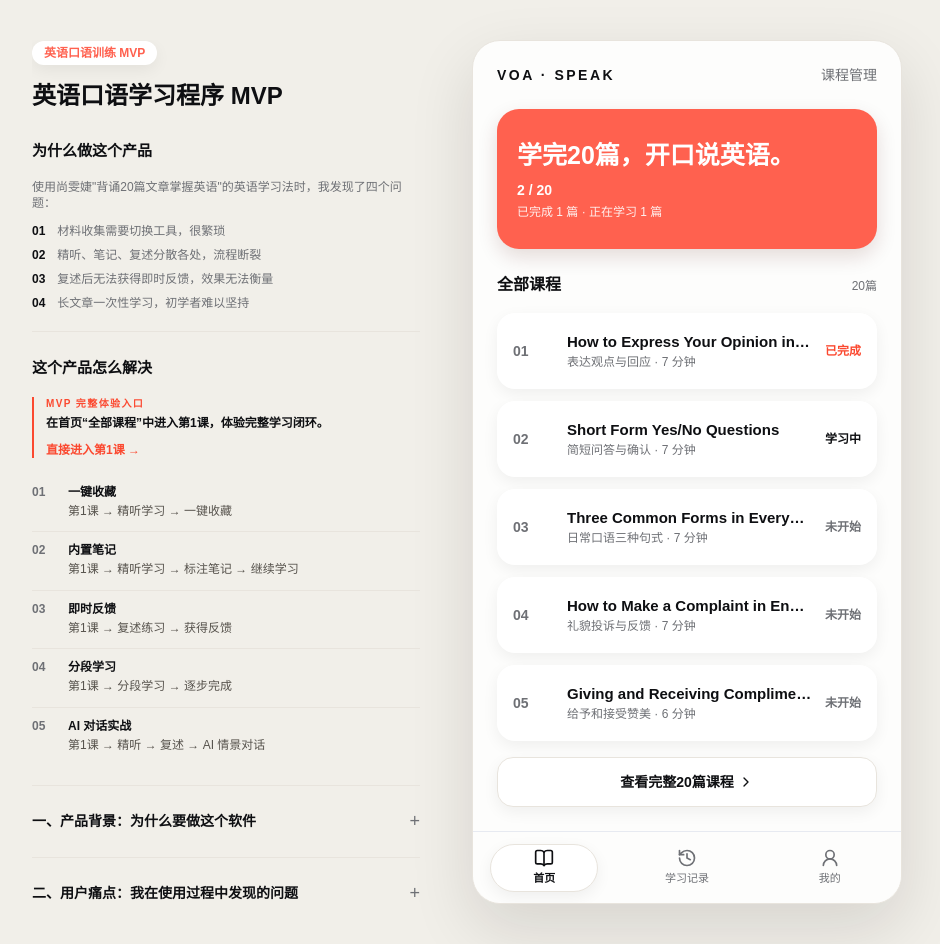
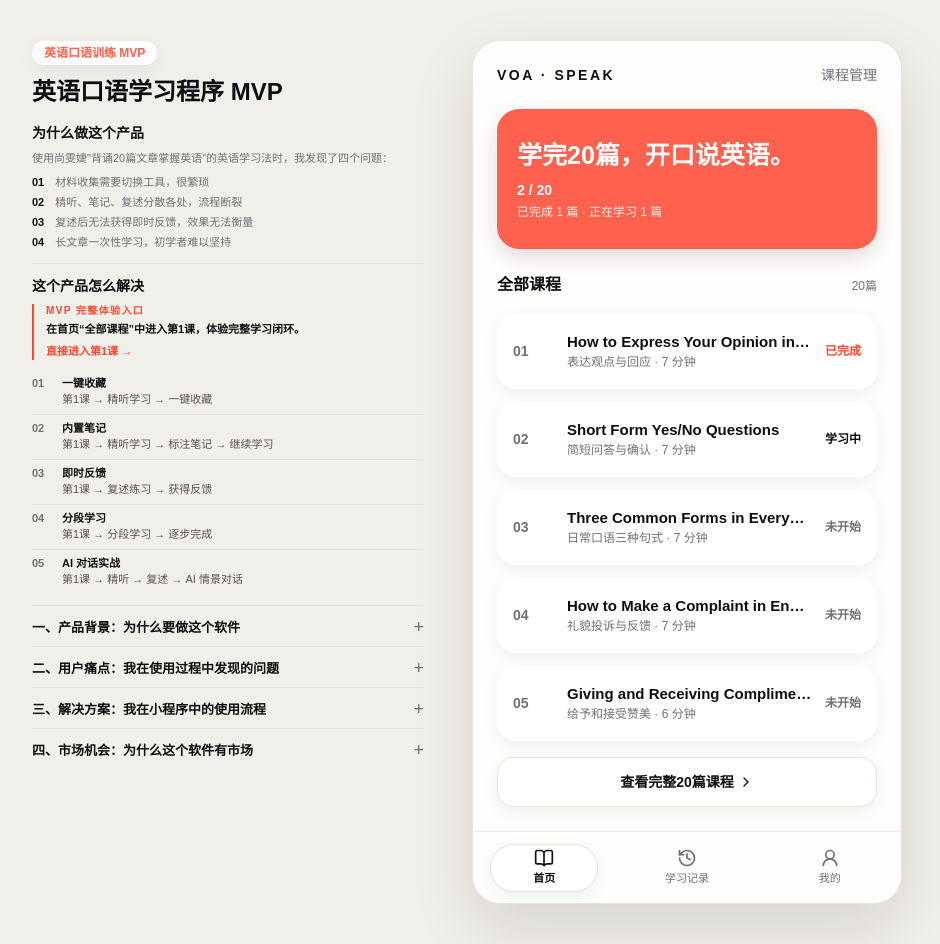
Before and after one commit to chloetate9997-ship-it/english-speaking-mvp, a Next.js app: page / in a window 1280 px wide. Shown: the whole page, without its empty margins (173-1113 px from the left). Built offline with nearby package versions, Linux system fonts and the light colour scheme.

Commit message:
fix: compact desktop product panel

```diff
--- a/components/layout/mobile-app-shell.tsx
+++ b/components/layout/mobile-app-shell.tsx
@@ -28,11 +28,16 @@ function CollapsibleSection({
   const expanded = collapsible ? isOpen : true;
 
   return (
-    <section className="border-b border-line pb-5 last:border-b-0">
+    <section
+      className={cn(
+        "border-b border-line last:border-b-0",
+        featured ? "pb-3" : "pb-2.5",
+      )}
+    >
       <button
         aria-expanded={expanded}
         className={cn(
-          "flex w-full items-center justify-between gap-3 py-1 text-left",
+          "flex w-full items-center justify-between gap-3 text-left",
           collapsible && "hover:opacity-75",
           !collapsible && "cursor-default",
         )}
@@ -40,14 +45,14 @@ function CollapsibleSection({
         onClick={() => collapsible && setIsOpen((value) => !value)}
         type="button"
       >
-        <h2 className={cn("font-semibold text-ink", featured && "text-[15px]")}>{title}</h2>
+        <h2 className={cn("font-semibold text-ink", featured ? "text-sm" : "text-[13px]")}>{title}</h2>
         {collapsible ? (
           <span aria-hidden className="shrink-0 text-lg leading-none text-subtle">
             {expanded ? "−" : "+"}
           </span>
         ) : null}
       </button>
-      {expanded ? <div className="mt-3">{children}</div> : null}
+      {expanded ? <div className="mt-2">{children}</div> : null}
     </section>
   );
 }
@@ -68,16 +73,16 @@ export function MobileAppShell({
       <div className="mx-auto flex w-full max-w-[1160px] items-start justify-center gap-10 px-0 sm:px-6 lg:px-8">
         <aside
           aria-label="项目介绍"
-          className="sticky top-10 hidden h-[860px] w-[400px] shrink-0 overflow-y-auto pr-3 lg:block"
+          className="sticky top-10 hidden min-h-[860px] w-[400px] shrink-0 pr-2 lg:block"
         >
           <p className="inline-flex items-center rounded-pill bg-white px-3 py-1 text-xs font-semibold text-brand shadow-card">
             英语口语训练 MVP
           </p>
-          <h1 className="mt-4 text-2xl font-bold leading-tight text-ink">
+          <h1 className="mt-3 text-2xl font-bold leading-tight text-ink">
             英语口语学习程序 MVP
           </h1>
 
-          <div className="mt-6 space-y-5 text-sm leading-relaxed text-subtle">
+          <div className="mt-4 space-y-3 text-sm leading-snug text-subtle">
             {/* 第一部分：为什么做这个产品 - 默认全部展开 */}
             <CollapsibleSection
               collapsible={false}
@@ -85,9 +90,9 @@ export function MobileAppShell({
               featured
               title="为什么做这个产品"
             >
-              <div className="space-y-3 text-xs">
+              <div className="space-y-2 text-[11px] leading-[1.45]">
                 <p>使用尚雯婕&quot;背诵20篇文章掌握英语&quot;的英语学习法时，我发现了四个问题：</p>
-                <ul className="space-y-2">
+                <ul className="space-y-1">
                   <li><strong className="text-ink">01</strong>　材料收集需要切换工具，很繁琐</li>
                   <li><strong className="text-ink">02</strong>　精听、笔记、复述分散各处，流程断裂</li>
                   <li><strong className="text-ink">03</strong>　复述后无法获得即时反馈，效果无法衡量</li>
@@ -103,23 +108,23 @@ export function MobileAppShell({
               featured
               title="这个产品怎么解决"
             >
-              <div className="text-xs">
+              <div className="text-[11px] leading-[1.45]">
                 <div className="border-l-2 border-accent-red pl-3">
                   <p className="text-[10px] font-semibold uppercase tracking-[0.14em] text-accent-red">
                     MVP 完整体验入口
                   </p>
-                  <p className="mt-1 font-semibold leading-relaxed text-ink">
+                  <p className="mt-1 font-semibold text-ink">
                     在首页“全部课程”中进入第1课，体验完整学习闭环。
                   </p>
                   <Link
-                    className="mt-2 inline-flex font-semibold text-accent-red hover:underline"
+                    className="mt-1.5 inline-flex font-semibold text-accent-red hover:underline"
                     href="/lessons/lesson-01"
                   >
                     直接进入第1课 →
                   </Link>
                 </div>
 
-                <ol className="mt-4 divide-y divide-line">
+                <ol className="mt-2.5 divide-y divide-line">
                   {[
                     ["01", "一键收藏", "第1课 → 精听学习 → 一键收藏"],
                     ["02", "内置笔记", "第1课 → 精听学习 → 标注笔记 → 继续学习"],
@@ -127,11 +132,11 @@ export function MobileAppShell({
                     ["04", "分段学习", "第1课 → 分段学习 → 逐步完成"],
                     ["05", "AI 对话实战", "第1课 → 精听 → 复述 → AI 情景对话"],
                   ].map(([number, title, path]) => (
-                    <li className="grid grid-cols-[28px_1fr] gap-2 py-2.5" key={number}>
+                    <li className="grid grid-cols-[24px_1fr] gap-1.5 py-1.5" key={number}>
                       <span className="font-semibold text-subtle">{number}</span>
                       <div>
                         <p className="font-semibold text-ink">{title}</p>
-                        <p className="mt-0.5 leading-relaxed text-stone-600">{path}</p>
+                        <p className="text-stone-600">{path}</p>
                       </div>
                     </li>
                   ))}
```
